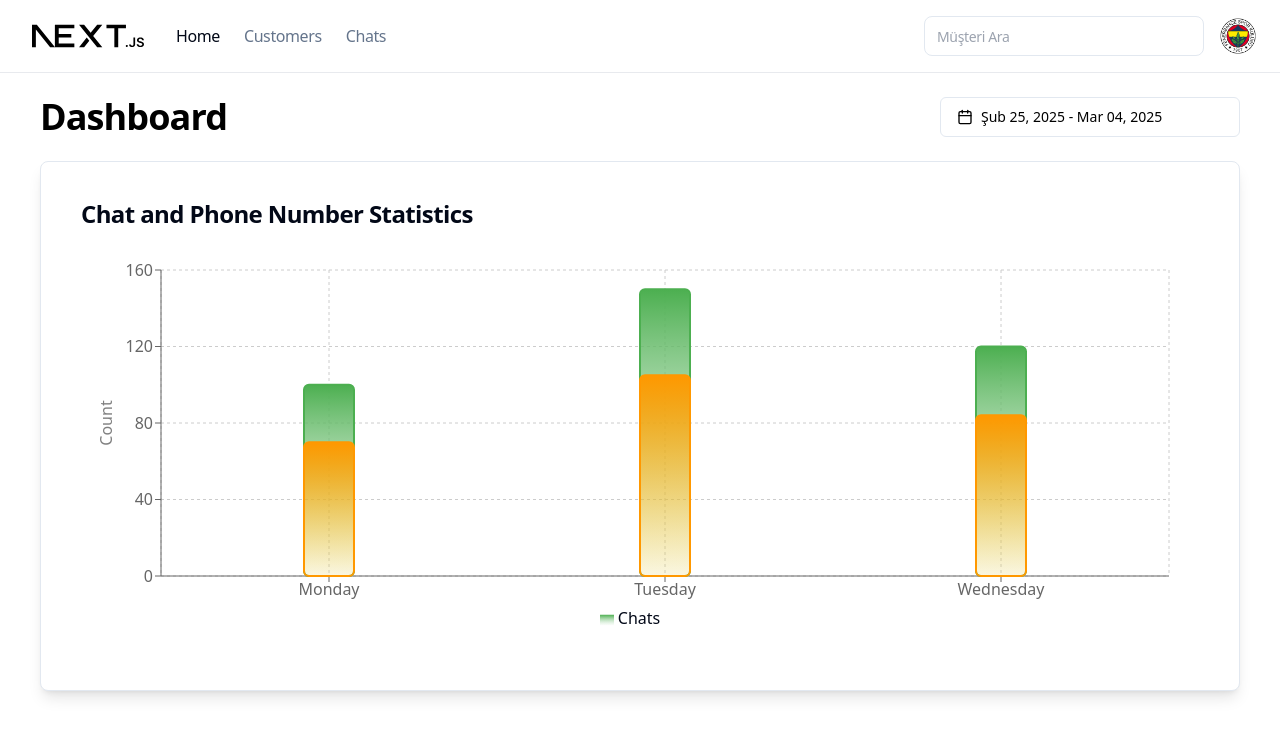
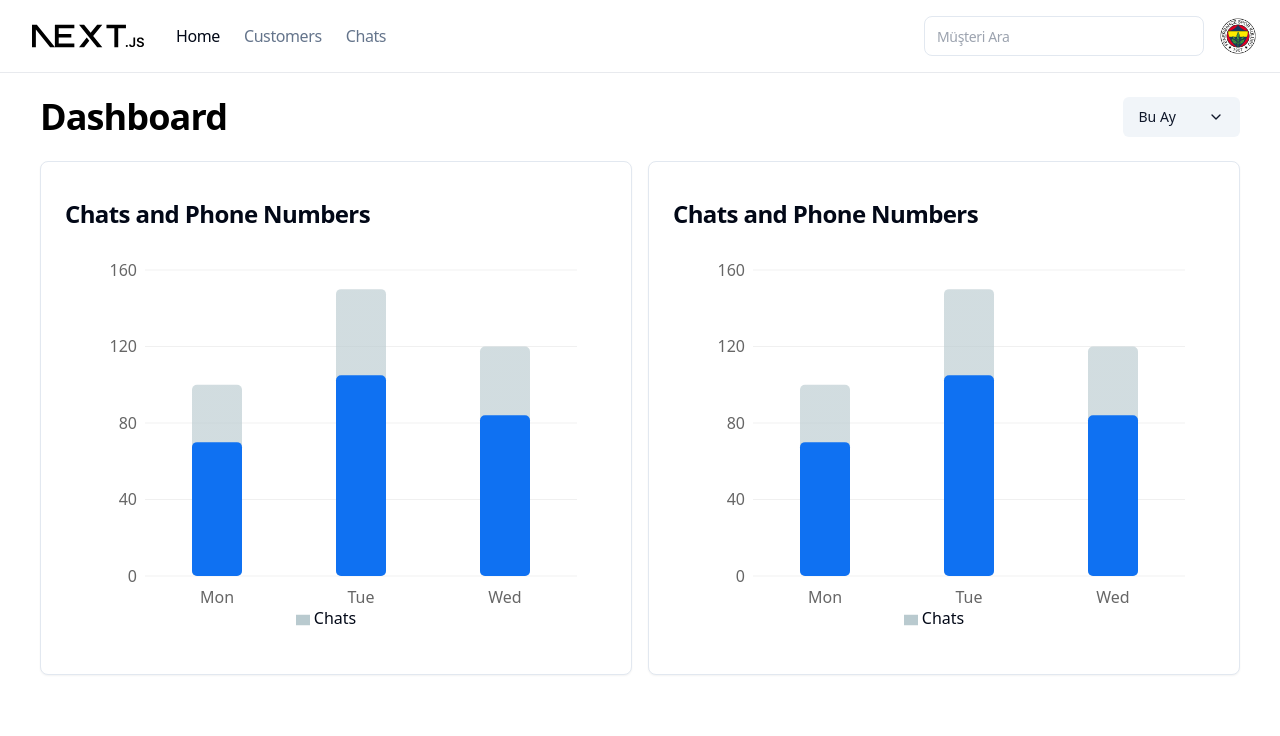
Before and after one commit to Chatrixx/chatrix-dashboard, a Next.js app: page / in a window 1280 px wide. Shown: the top 736 px of the page. Built offline with nearby package versions, Linux system fonts and the light colour scheme.

Commit message:
fix: Refactor & Downgrade react version

```diff
--- a/components/custom/chart.jsx
+++ b/components/custom/chart.jsx
@@ -19,15 +19,15 @@ const data = [
 ];
 
 const gradientColors = [
-  { id: "chatsGradient", start: "#4CAF50", end: "#C8E6C9" },
-  { id: "phoneNumbersGradient", start: "#FF9800", end: "#FFC107" },
+  { id: "chatsGradient", start: "#0F71F2", end: "#42cdff" },
+  { id: "phoneNumbersGradient", start: "#00cc77", end: "#00cc77" },
 ];
 
 const CustomChart = () => {
   return (
-    <Card className="w-full p-4 shadow-lg">
+    <Card className="w-full pt-4">
       <CardHeader>
-        <CardTitle>Chat and Phone Number Statistics</CardTitle>
+        <CardTitle>Chats and Phone Numbers</CardTitle>
       </CardHeader>
       <CardContent>
         <ResponsiveContainer width="100%" height={400}>
@@ -35,18 +35,23 @@ const CustomChart = () => {
             data={data}
             margin={{ top: 20, right: 30, left: 20, bottom: 20 }}
           >
-            <CartesianGrid strokeDasharray="3 3" />
-            <XAxis dataKey="day" />
-            <YAxis>
-              <Label
-                angle={-90}
-                position="insideLeft"
-                style={{ textAnchor: "middle" }}
-              >
-                Count
-              </Label>
-            </YAxis>
-            <Tooltip />
+            <CartesianGrid
+              style={{
+                opacity: 0.3,
+              }}
+              // horizontal
+              vertical={false}
+            />
+            {/* <XAxis dataKey="day" /> */}
+            <XAxis
+              dataKey="day"
+              tickLine={false}
+              tickMargin={10}
+              axisLine={false}
+              tickFormatter={(value) => value.slice(0, 3)}
+            />
+            <YAxis tickLine={false} axisLine={false}></YAxis>
+            {/* <Tooltip /> */}
             <Legend />
             <Bar
               dataKey="chats"
@@ -63,47 +68,37 @@ const CustomChart = () => {
                       y1="0"
                       y2="1"
                     >
-                      <stop offset="0%" stopColor="#4CAF50" stopOpacity={1} />
-                      <stop
-                        offset="100%"
-                        stopColor="#C8E6C9"
-                        stopOpacity={0.1}
-                      />
+                      <stop offset="0%" stopColor="#b9cacf" />
+                      <stop offset="100%" stopColor="#b9cacf" />
                     </linearGradient>
                     <linearGradient
                       id="phoneNumbersGradient"
                       x1="0"
-                      x2="0"
+                      x2="1"
                       y1="0"
                       y2="1"
                     >
-                      <stop offset="0%" stopColor="#FF9800" stopOpacity={1} />
-                      <stop
-                        offset="100%"
-                        stopColor="#FFC107"
-                        stopOpacity={0.1}
-                      />
+                      <stop offset="0%" stopColor="#0F71F2" stopOpacity={1} />
+                      <stop offset="200%" stopColor="#0F71F2 " />
                     </linearGradient>
                   </defs>
                   <rect
+                    className="transition-opacity opacity-65 hover:opacity-100 duration-500 cursor-pointer"
                     x={x}
                     y={y}
                     width={width}
                     height={height}
                     fill="url(#chatsGradient)"
-                    stroke="#4CAF50"
-                    strokeWidth={2}
                     rx={5}
                     ry={5}
                   />
                   <rect
+                    className=" cursor-pointer"
                     x={x}
                     y={y + height * 0.3}
                     width={width}
                     height={height * 0.7}
                     fill="url(#phoneNumbersGradient)"
-                    stroke="#FF9800"
-                    strokeWidth={2}
                     rx={5}
                     ry={5}
                   />
--- a/components/custom/date-range-picker.jsx
+++ b/components/custom/date-range-picker.jsx
@@ -1,8 +1,14 @@
 "use client";
 
 import * as React from "react";
-import { addDays, format } from "date-fns";
-import { CalendarIcon } from "lucide-react";
+import {
+  addDays,
+  format,
+  startOfMonth,
+  startOfWeek,
+  startOfYear,
+} from "date-fns";
+import { CalendarIcon, ChevronDown } from "lucide-react";
 import { tr } from "date-fns/locale";
 import { cn } from "@/lib/utils";
 import { Button } from "@/components/ui/button";
@@ -21,12 +27,12 @@ const presets = [
   },
   {
     label: "Bu Hafta",
-    from: addDays(new Date(), -new Date().getDay()),
+    from: startOfWeek(new Date(), { weekStartsOn: 1 }),
     to: new Date(),
   },
-  { label: "Son 1 Ay", from: addDays(new Date(), -30), to: new Date() },
-  { label: "Son 3 Ay", from: addDays(new Date(), -90), to: new Date() },
-  { label: "Son 1 Yıl", from: addDays(new Date(), -365), to: new Date() },
+  { label: "Bu Ay", from: startOfMonth(new Date()), to: new Date() },
+
+  { label: "Bu Yıl", from: startOfYear(new Date()), to: new Date() },
   {
     label: "Tüm Zamanlar",
     from: addDays(new Date(), -365 * 10),
@@ -36,8 +42,8 @@ const presets = [
 
 export function DatePickerWithRange({ className }) {
   const [date, setDate] = React.useState({
-    from: new addDays(Date(), -7),
-    to: new Date(),
+    from: presets[3].from,
+    to: presets[3].to,
   });
 
   const preset = React.useMemo(() => {
@@ -62,31 +68,30 @@ export function DatePickerWithRange({ className }) {
         <PopoverTrigger asChild>
           <Button
             id="date"
-            variant={"outline"}
+            variant={"secondary"}
             className={cn(
-              "w-[300px] justify-start text-left font-normal",
-              !date && "text-muted-foreground"
+              "flex items-center gap-4 ",
+              !date && "text-muted-foreground",
             )}
           >
-            <CalendarIcon />
-
             {preset && <span>{preset.label}</span>}
             {!preset && date?.from ? (
               date.to ? (
-                <>
+                <span>
                   {format(date.from, "LLL dd, y", { locale: tr })} -{" "}
                   {format(date.to, "LLL dd, y", { locale: tr })}
-                </>
+                </span>
               ) : (
-                format(date.from, "LLL dd, y", { locale: tr })
+                <span>{format(date.from, "LLL dd, y", { locale: tr })}</span>
               )
             ) : (
               <span>{presets.label}</span>
             )}
+            <ChevronDown />
           </Button>
         </PopoverTrigger>
         <PopoverContent className="w-auto p-0 flex " align="start">
-          <PresetDateRange setDate={setDate} />
+          <PresetDateRange setDate={setDate} selectedPreset={preset} />
           <Calendar
             initialFocus
             mode="range"
@@ -103,13 +108,17 @@ export function DatePickerWithRange({ className }) {
   );
 }
 
-function PresetDateRange({ setDate }) {
+function PresetDateRange({ setDate, selectedPreset }) {
   return (
-    <div className="flex flex-col gap-2 mb-4 bg-slate-400 p-2 ">
-      {presets.map((preset) => (
+    <div className="flex flex-col gap-2 mb-4 p-2 ">
+      {presets.map((preset) => {
+        const isSelected = selectedPreset
+          ? selectedPreset.label === preset.label
+          : false;
+        return (
           <Button
             key={preset.label}
-          variant="ghost"
+            variant={isSelected ? "secondary" : "ghost"}
             className="justify-start"
             onClick={() => {
               setDate({ from: preset.from, to: preset.to });
@@ -117,7 +126,8 @@ function PresetDateRange({ setDate }) {
           >
             {preset.label}
           </Button>
-      ))}
+        );
+      })}
     </div>
   );
 }
--- a/package.json
+++ b/package.json
@@ -31,9 +31,9 @@
     "next": "15.1.7",
     "openai": "^4.85.3",
     "prettier": "^3.5.3",
-    "react": "^19.0.0",
+    "react": "^18.3.1",
     "react-day-picker": "^8.10.1",
-    "react-dom": "^19.0.0",
+    "react-dom": "^18.3.1",
     "react-router-dom": "^7.2.0",
     "recharts": "^2.15.1",
     "tailwind-merge": "^3.0.1",
--- a/pages/index.js
+++ b/pages/index.js
@@ -14,7 +14,10 @@ export default function Home() {
         <h1 className="text-4xl font-bold tracking-tight">Dashboard</h1>
         <DatePickerWithRange />
       </div>
-      <CustomChart />
+      <div className="flex gap-4">
+        <CustomChart />
+        <CustomChart />
+      </div>
     </div>
   );
 }
```
Also changed, not shown: 1 other file (tests, documents, lock files or other folders). Lines whose indentation alone changed are shown as unchanged.
